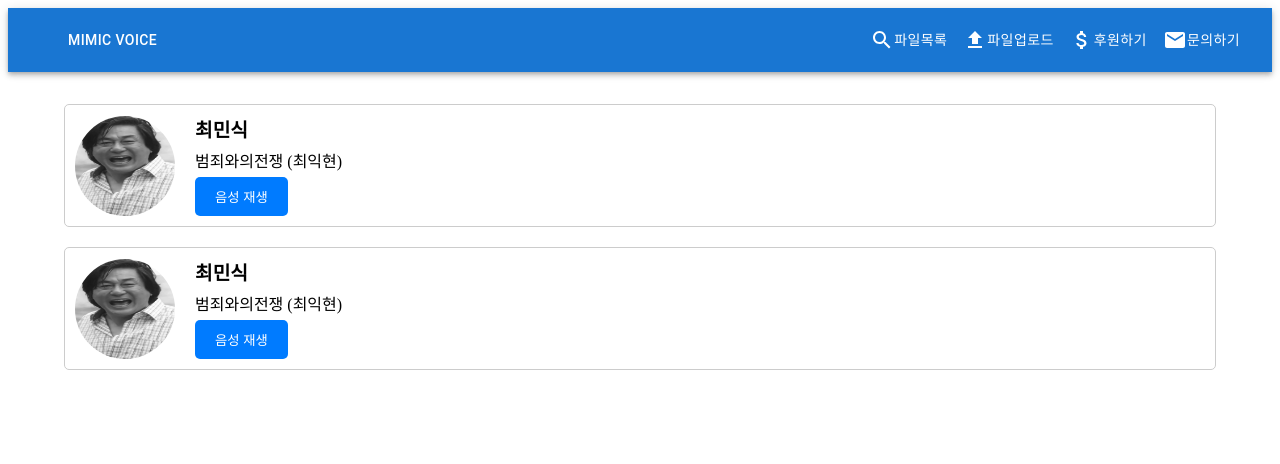
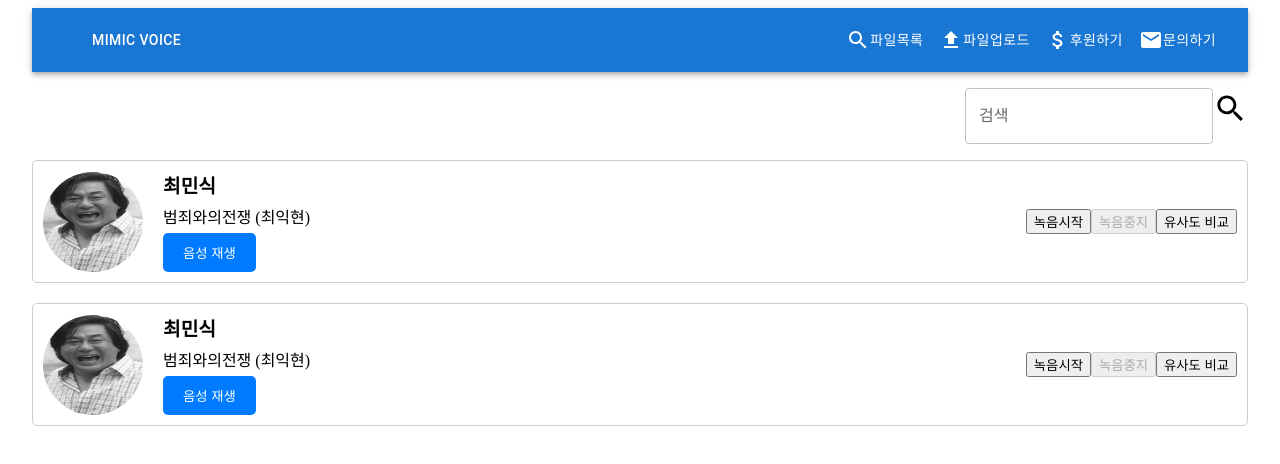
Before and after one commit to kanngji/impersonate_web, a React (Vite) app in the folder front_impersonate/: page /filelist in a window 1280 px wide. Shown: the top 464 px of the page. Built offline with nearby package versions, Linux system fonts and the light colour scheme.

Commit message:
음성녹음 http이슈 , btn 생성 ,search-bar

```diff
--- a/front_impersonate/package.json
+++ b/front_impersonate/package.json
@@ -17,6 +17,7 @@
     "@mui/material": "^5.15.15",
     "react": "^18.2.0",
     "react-dom": "^18.2.0",
+    "react-mic": "^12.4.6",
     "react-router-dom": "^6.23.0",
     "save": "^2.9.0"
   },
--- a/front_impersonate/src/components/FileCard.tsx
+++ b/front_impersonate/src/components/FileCard.tsx
@@ -1,5 +1,6 @@
 // 파일리스트에 등록된 파일카드자료
-import React from 'react';
+import React , {useState} from 'react';
+import RecordComponent from './RecordComponent';
 import '../styles/FileCardform.css'
 
 // Props 타입 정의
@@ -12,6 +13,8 @@ interface FileCardProps {
 }
 
 const FileCard: React.FC<FileCardProps> = ({imageSrc,name,role,audioSrc}) => {
+    // 음성 녹음
+
     // 음성 파일 재생 함수
     const playAudio = () => {
         const audio = new Audio(audioSrc);
@@ -26,6 +29,9 @@ const FileCard: React.FC<FileCardProps> = ({imageSrc,name,role,audioSrc}) => {
                 <p className="file-card-role">{role != null ? role : '없음'}</p>
                 <button className="file-card-button" onClick={playAudio}>음성 재생</button>
             </div>
+
+            <RecordComponent/>
+
         </div>
 
 
--- /dev/null
+++ b/front_impersonate/src/components/RecordComponent.tsx
@@ -0,0 +1,60 @@
+import React, { useState } from 'react';
+
+const RecordComponent: React.FC = () => {
+  const [isRecording, setIsRecording] = useState<boolean>(false);
+  const [mediaRecorder, setMediaRecorder] = useState<MediaRecorder | null>(null);
+  const [audioChunks, setAudioChunks] = useState<Blob[]>([]);
+  const [audioUrl, setAudioUrl] = useState<string>('');
+
+  const startRecording = async () => {
+    try {
+      const stream = await navigator.mediaDevices.getUserMedia({ audio: true });
+      const recorder = new MediaRecorder(stream);
+
+      recorder.ondataavailable = (event) => {
+        setAudioChunks((chunks) => [...chunks, event.data]);
+      };
+
+      recorder.onstop = () => {
+        const audioBlob = new Blob(audioChunks, { type: 'audio/mp3' });
+        const url = URL.createObjectURL(audioBlob);
+        setAudioUrl(url);
+      };
+
+      recorder.start();
+      setIsRecording(true);
+      setMediaRecorder(recorder);
+    } catch (error) {
+      console.error('Error accessing user media:', error);
+    }
+  };
+
+  const stopRecording = () => {
+    if (mediaRecorder && mediaRecorder.state === 'recording') {
+      mediaRecorder.stop();
+      setIsRecording(false);
+    }
+  };
+
+  return (
+    <div>
+      <button onClick={startRecording} disabled={isRecording}>
+        녹음시작
+      </button>
+      <button onClick={stopRecording} disabled={!isRecording}>
+        녹음중지
+      </button>
+      <button>
+        유사도 비교
+      </button>
+      {audioUrl && (
+        <audio controls>
+          <source src={audioUrl} type="audio/wav" />
+          Your browser does not support the audio element.
+        </audio>
+      )}
+    </div>
+  );
+};
+
+export default RecordComponent;
--- a/front_impersonate/src/pages/FileList.tsx
+++ b/front_impersonate/src/pages/FileList.tsx
@@ -2,23 +2,36 @@ import React from 'react';
 import Header from '../components/Header';
 import FileCard from '../components/FileCard';
 import Container from '@mui/material/Container';
+import { Box } from '@mui/material';
+import SearchIcon from '@mui/icons-material/Search';
+import TextField from '@mui/material/TextField';
 const FileList = () => {
     return (
         <div>
-            <Header/>
-            <Container sx={{ marginTop: 4 }} maxWidth="lg">
+
+            <Container maxWidth="xl">
+            <Header />
+
+            <Box sx={{ display: 'flex', justifyContent: 'flex-end', alignItems: 'center' }}>
+            <TextField id="outlined-basic" label="검색" variant="outlined" sx={{marginTop:2}} />
+                <SearchIcon fontSize='large'/>
+            </Box>
+
+            <Box sx={{marginTop:2}}>
             <FileCard
                 imageSrc="img/1.png"
                 name="최민식"
                 role="범죄와의전쟁 (최익현)"
                 audioSrc="sound/minsic.wav"
-            />
+            /></Box>
+
+            <Box sx={{marginTop:2}}>
             <FileCard
                 imageSrc="img/1.png"
                 name="최민식"
                 role="범죄와의전쟁 (최익현)"
                 audioSrc="sound/minsic.wav"
-            />
+            /></Box>
             </Container>
 
         </div>
```
Also changed, not shown: 1 other file (tests, documents, lock files or other folders).
